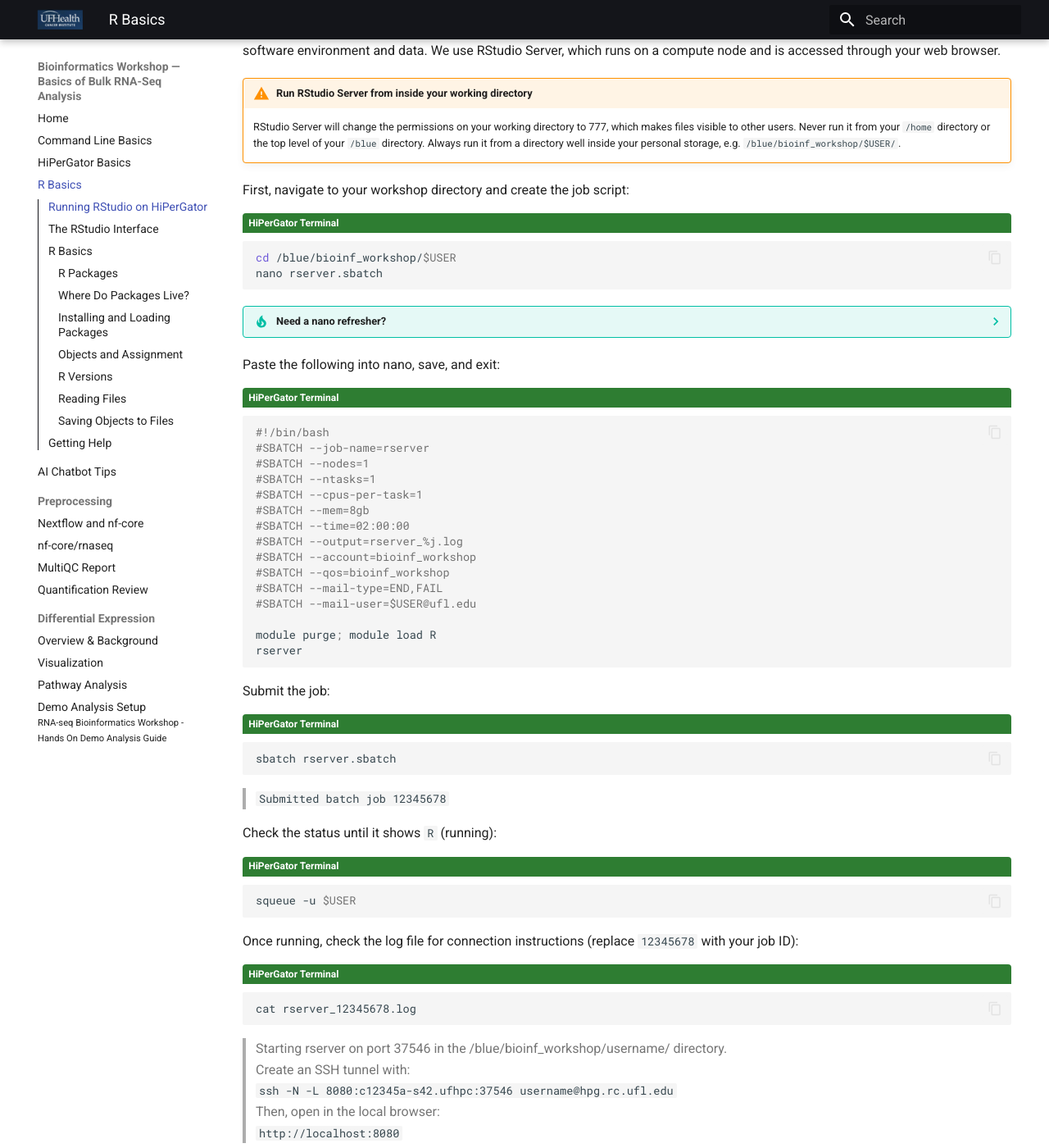
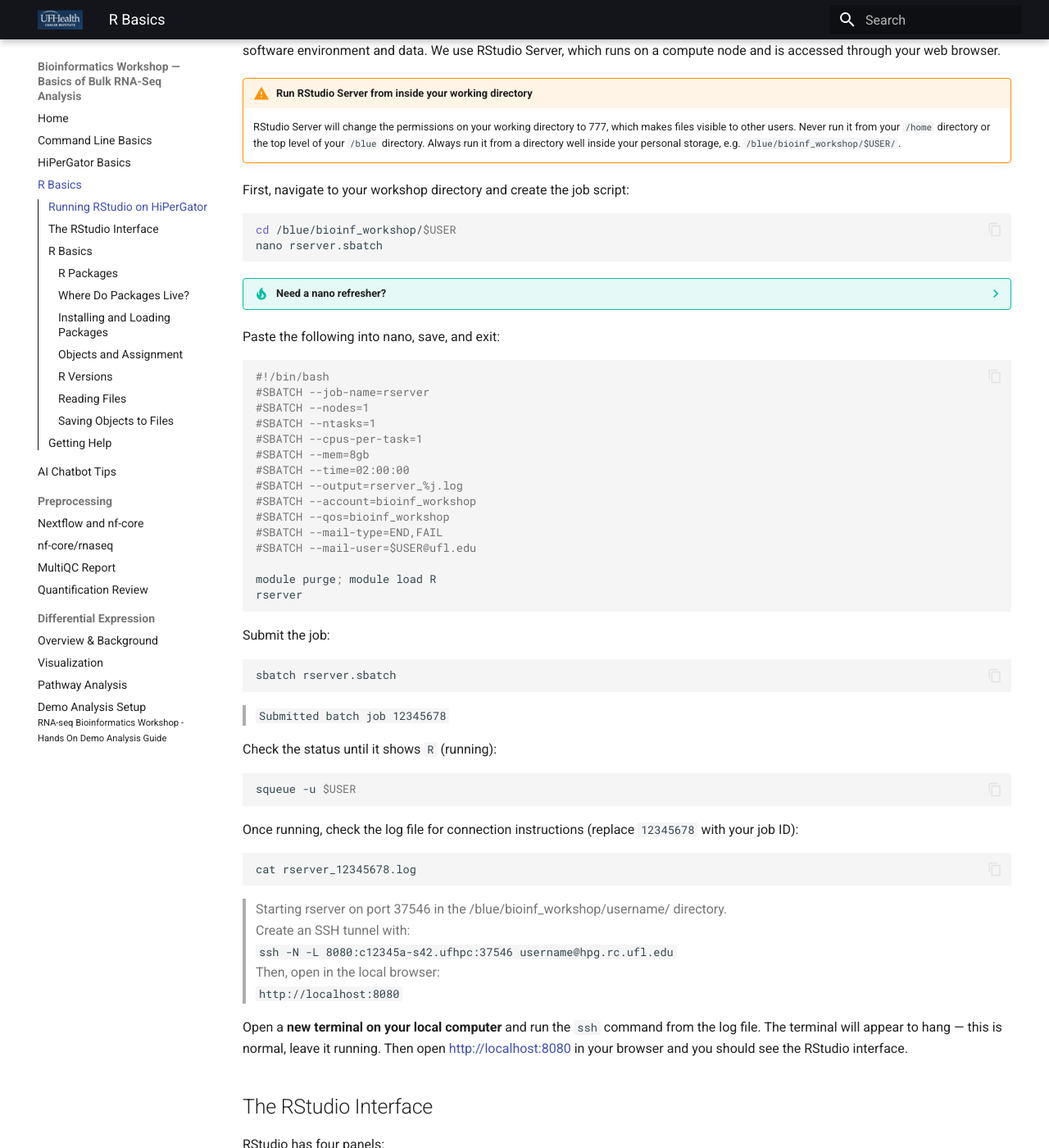
Before and after one commit to UFHCC-BCBSR/res-bioinfo-rnaseq-workshop, an MkDocs documentation site: the page built from docs/05_r-basics/r-basics.md, in a window 1280 px wide and 1400 px high, scrolled down 324 px. Shown: the whole window at 82% size. Built offline with MkDocs 1.6.1 and Material for MkDocs 9.7.7, drawn with Linux system fonts in a browser that asks for light colours; some of the changed text lies outside the part shown.

Commit message:
revert not to try to style R vs bash

````diff
--- a/docs/05_r-basics/r-basics.md
+++ b/docs/05_r-basics/r-basics.md
@@ -11,12 +11,10 @@ For this workshop we run RStudio through HiPerGator rather than on your local co
 
 First, navigate to your workshop directory and create the job script:
 
-<div class="bash-block">
 ```bash
 cd /blue/bioinf_workshop/$USER
 nano rserver.sbatch
 ```
-</div>
 
 ??? tip "Need a nano refresher?"
     - Type or paste your content
@@ -25,7 +23,6 @@ nano rserver.sbatch
 
 Paste the following into nano, save, and exit:
 
-<div class="bash-block">
 ```bash
 #!/bin/bash
 #SBATCH --job-name=rserver
@@ -43,42 +40,32 @@ Paste the following into nano, save, and exit:
 module purge; module load R
 rserver
 ```
-</div>
 
 Submit the job:
 
-<div class="bash-block">
 ```bash
 sbatch rserver.sbatch
 ```
-</div>
 
 > `Submitted batch job 12345678`
 
 Check the status until it shows `R` (running):
 
-<div class="bash-block">
 ```bash
 squeue -u $USER
 ```
-</div>
 
 Once running, check the log file for connection instructions (replace `12345678` with your job ID):
 
-<div class="bash-block">
 ```bash
 cat rserver_12345678.log
 ```
-</div>
 
 > Starting rserver on port 37546 in the /blue/bioinf_workshop/username/ directory.
 > Create an SSH tunnel with:
 > `ssh -N -L 8080:c12345a-s42.ufhpc:37546 username@hpg.rc.ufl.edu`
 > Then, open in the local browser:
 > `http://localhost:8080`
-
-!!! info "What is all that other stuff in the log?"
-    You will see a lot of RStudio Server startup messages after the SSH tunnel instructions — including an `ERROR` line about a missing config file. This is normal and can be ignored. If RStudio loaded in your browser, everything is working correctly.
 
 Open a **new terminal on your local computer** and run the `ssh` command from the log file. The terminal will appear to hang — this is normal, leave it running. Then open [http://localhost:8080](http://localhost:8080) in your browser and you should see the RStudio interface.
 
@@ -101,45 +88,37 @@ R packages extend the base language with additional functions. You only need to
 
 ### Where Do Packages Live?
 
-Before installing anything, it's worth understanding what "installing a package" actually means. When you run `install.packages()`, R downloads the package and copies its files into a directory on your filesystem — this is your **package library**. You can see where R is currently looking for packages by running this in the RStudio console:
+Before installing anything, it's worth understanding what "installing a package" actually means. When you run `install.packages()`, R downloads the package and copies its files into a directory on your filesystem — this is your **package library**. You can see where R is currently looking for packages by running this in the **console** panel of Rstudio:
 
-<div class="r-block">
 ```r
 .libPaths()
 ```
-</div>
 
 > `[1] "/home/username/R/libs"`
 > `[2] "/apps/R/4.3/library"`
 
 R searches these paths in order — the first one is where new packages get installed by default. This matters a lot for reproducibility: if you install packages into a shared or system directory, other users or future sessions may get different versions, or your packages may be overwritten when R is updated on the cluster.
 
-For this workshop, we will create a dedicated library folder inside your workshop directory so your packages are isolated and you can see exactly where they live. Run this in your HiPerGator terminal:
+For this workshop, we will create a dedicated library folder inside your workshop directory so your packages are isolated and you can see exactly where they live. Run this in your **HiPerGator terminal** (not the RStudio console — this is a bash command, not an R command):
 
-<div class="bash-block">
 ```bash
 mkdir -p /blue/bioinf_workshop/$USER/R_libs
 ```
-</div>
 
 ??? tip "Where do I run bash vs. R commands?"
-    Throughout this workshop you will see two types of code blocks — green **HiPerGator Terminal** blocks are bash commands that run in the terminal where you SSH into HiPerGator, and blue **RStudio Console** blocks are R commands that run in RStudio. If you are ever unsure, the colored label at the top of each block tells you exactly where to run it.
+    Throughout this workshop you will see two types of code blocks — bash commands that run in your terminal (the black window where you SSH into HiPerGator), and R commands that run in the RStudio console. If a code block starts with things like `mkdir`, `cd`, `sbatch`, or `module load`, it's a bash command and belongs in your terminal. If it looks like R code (`<-`, `library()`, `read.table()`), run it in RStudio.
 
-Now tell R to use it by adding it to the front of your library path:
+Now tell R to use it by adding it to the front of your library path. Run this in the RStudio console:
 
-<div class="r-block">
 ```r
 .libPaths(c(paste0("/blue/bioinf_workshop/", Sys.getenv("USER"), "/R_libs"), .libPaths()))
 ```
-</div>
 
 Verify it worked:
 
-<div class="r-block">
 ```r
 .libPaths()
 ```
-</div>
 
 > `[1] "/blue/bioinf_workshop/username/R_libs"`
 > `[2] "/home/username/R/libs"`
@@ -148,13 +127,11 @@ Verify it worked:
 Your workshop directory is now first, so any packages you install will go there.
 
 ??? info "Making this permanent with .Rprofile"
-    Running `.libPaths()` in the console only applies to your current session. To make it permanent, you can add it to your `~/.Rprofile` file, which R reads automatically at startup. Note that `$USER` does not expand in R — we use `Sys.getenv("USER")` instead:
+    Running `.libPaths()` in the console only applies to your current session. To make it permanent, you can add it to your `~/.Rprofile` file, which R reads automatically at startup:
 
-    <div class="bash-block">
     ```bash
-    echo '.libPaths(c(paste0("/blue/bioinf_workshop/", Sys.getenv("USER"), "/R_libs"), .libPaths()))' >> ~/.Rprofile
+    echo '.libPaths(c("/blue/bioinf_workshop/$USER/R_libs", .libPaths()))' >> ~/.Rprofile
     ```
-    </div>
 
     Be cautious with this on a shared cluster — if you later work on a different project you may want a different library path.
 
@@ -162,43 +139,33 @@ Your workshop directory is now first, so any packages you install will go there.
 
 To install and load a CRAN package:
 
-<div class="r-block">
 ```r
 install.packages("tidyverse")
 ```
-</div>
 
-<div class="r-block">
 ```r
 library(tidyverse)
 ```
-</div>
 
 To install Bioconductor packages:
 
-<div class="r-block">
 ```r
 if (!require("BiocManager", quietly = TRUE))
     install.packages("BiocManager")
 BiocManager::install("limma")
 ```
-</div>
 
-<div class="r-block">
 ```r
 library(limma)
 ```
-</div>
 
-If it asks `Update all/some/none? [a/s/n]:` you can type `n` and press Enter.
+If it asks `Update all/some/none? [a/s/n]:` you can type `n` and press enter.
 
-After installing, you can verify the packages are in your workshop library by checking in your HiPerGator terminal:
+After installing a package you can literally go look at it by typing his in your hipergator terminal:
 
-<div class="bash-block">
 ```bash
 ls /blue/bioinf_workshop/$USER/R_libs
 ```
-</div>
 
 ??? tip "Do I need to reinstall packages every session?"
     No — `install.packages()` only needs to be run once per library location. The package files stay on disk and `library()` just loads them into memory for that session.
@@ -207,41 +174,33 @@ ls /blue/bioinf_workshop/$USER/R_libs
 
 ### Objects and Assignment
 
-In R, you store data in objects using the assignment operator `<-`. Let's create a few to practice:
+In R, you store data in objects using the assignment operator `<-`. Let's create a few to practice. Paste this in your R console and press enter:
 
-<div class="r-block">
 ```r
 x <- 42
 name <- "HiPerGator"
 counts <- c(100, 200, 300, 400)
 ```
-</div>
 
 You can see all objects in your current session in the Environment panel, or list them with:
 
-<div class="r-block">
 ```r
 ls()
 ```
-</div>
 
 > `[1] "counts" "name"   "x"`
 
 To check the value of an object, just type its name:
 
-<div class="r-block">
 ```r
 x
 ```
-</div>
 
 > `[1] 42`
 
-<div class="r-block">
 ```r
 counts
 ```
-</div>
 
 > `[1] 100 200 300 400`
 
@@ -249,19 +208,16 @@ counts
 
 Different R versions can have different package compatibility. You can check your R version with:
 
-<div class="r-block">
 ```r
 R.version
 ```
-</div>
 
 For this workshop we use the version loaded by `module load R` on HiPerGator. If you install R on your own computer, we recommend using the same major version to avoid compatibility issues.
 
 ### Reading Files
 
-Let's create a small practice file to read in. Run this in your HiPerGator terminal:
+Let's create a small practice file to read in. Run this in the **HiPerGator terminal**:
 
-<div class="bash-block">
 ```bash
 cat > /blue/bioinf_workshop/$USER/practice_samples.tsv << 'EOF'
 sample_id	condition	batch
@@ -271,100 +227,72 @@ sample3	treatment	2
 sample4	treatment	2
 EOF
 ```
-</div>
 
-Now read it into R. We can use `Sys.getenv("USER")` to avoid hardcoding your username:
+Now read it into R by pasting this in the R console (replace <username> with your username):
 
-<div class="r-block">
 ```r
-sample_info <- read.table(
-    paste0("/blue/bioinf_workshop/", Sys.getenv("USER"), "/practice_samples.tsv"),
-    header=TRUE, sep="\t"
-)
+sample_info <- read.table("/blue/bioinf_workshop/<username>/practice_samples.tsv", header=TRUE, sep="\t")
 ```
-</div>
 
 Or with tidyverse:
 
-<div class="r-block">
 ```r
 library(tidyverse)
-sample_info <- read_tsv(paste0("/blue/bioinf_workshop/", Sys.getenv("USER"), "/practice_samples.tsv"))
+sample_info <- read_tsv("/blue/bioinf_workshop/<username>/practice_samples.tsv")
 ```
-</div>
 
 To quickly check what a file looks like after reading it in:
 
-<div class="r-block">
 ```r
 head(sample_info)
 ```
-</div>
 
-<div class="r-block">
 ```r
 dim(sample_info)
 ```
-</div>
 
-<div class="r-block">
 ```r
 colnames(sample_info)
 ```
-</div>
 
-<div class="r-block">
 ```r
 str(sample_info)
 ```
-</div>
 
 ### Saving Objects to Files
 
 To save a data frame to a file:
 
-<div class="r-block">
 ```r
 write.table(sample_info, file="sample_info_out.tsv", sep="\t", row.names=TRUE, quote=FALSE)
 ```
-</div>
 
-<div class="r-block">
 ```r
 write.csv(sample_info, file="sample_info_out.csv", row.names=TRUE)
 ```
-</div>
 
 To save an R object so you can reload it later without rerunning your analysis:
 
-<div class="r-block">
 ```r
 saveRDS(sample_info, file="sample_info.rds")
 ```
-</div>
 
-<div class="r-block">
 ```r
 sample_info <- readRDS("sample_info.rds")
 ```
-</div>
 
-You can verify the files were created in your HiPerGator terminal:
+You can see the files you have created in your cwd or where you wrote them to if you used an explicit filepath:
 
-<div class="bash-block">
 ```bash
 ls /blue/bioinf_workshop/$USER/
 ```
-</div>
 
 ## Getting Help
 
-To get help on any function in R, use `?`:
+To get help on any function in R, use `?` or `help()`:
 
-<div class="r-block">
 ```r
 ?read.table
 ```
-</div>
 
 The Help panel in RStudio will display the documentation. You can also search for functions directly in the Help panel search box.
--- a/docs/assets/css/custom.css
+++ b/docs/assets/css/custom.css
@@ -19,27 +19,3 @@
   margin-bottom: 0.5em;
   display: block;
 }
-
-.bash-block::before {
-  content: "HiPerGator Terminal";
-  display: block;
-  font-size: 0.75em;
-  font-weight: bold;
-  color: white;
-  background-color: #2e7d32;
-  padding: 0.2em 0.6em;
-  margin-bottom: -0.5em;
-  border-radius: 4px 4px 0 0;
-}
-
-.r-block::before {
-  content: "RStudio Console";
-  display: block;
-  font-size: 0.75em;
-  font-weight: bold;
-  color: white;
-  background-color: #1565c0;
-  padding: 0.2em 0.6em;
-  margin-bottom: -0.5em;
-  border-radius: 4px 4px 0 0;
-}
--- a/mkdocs.yml
+++ b/mkdocs.yml
@@ -18,7 +18,6 @@ markdown_extensions:
   - admonition
   - pymdownx.details
   - pymdownx.superfences
-  - md_in_html
 
 extra_css:
   - assets/css/custom.css
````
